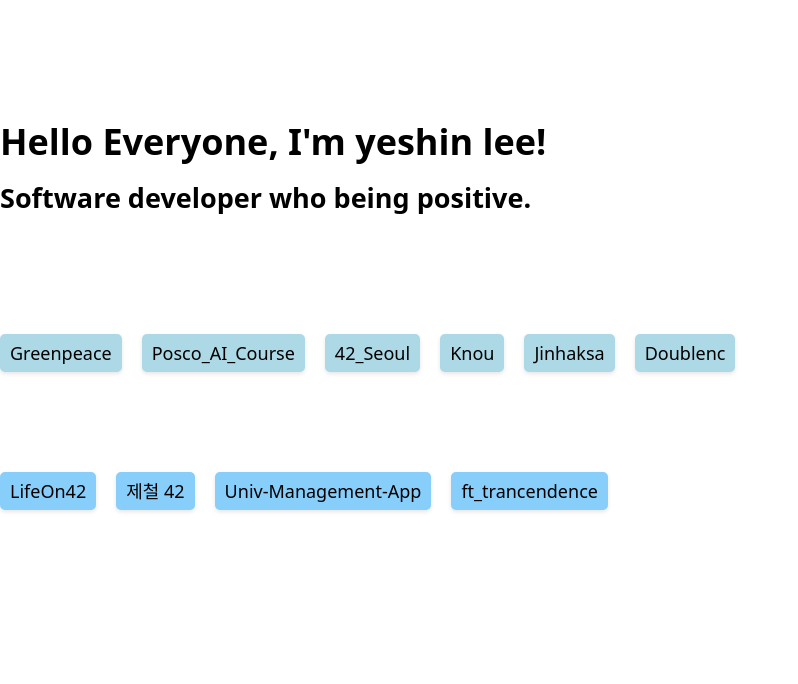
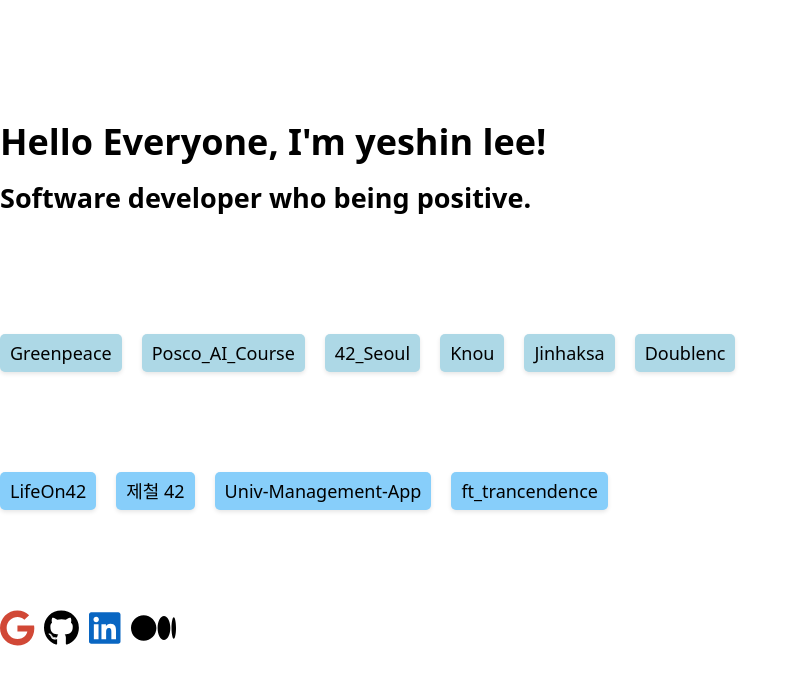
Before and after one commit to yeslee-v/personal_homepage, a Next.js app: page / in a window 1280 px wide. Shown: the top 684 px of the page, without its empty margins (0-798 px from the left). Built offline with nearby package versions, Linux system fonts and the light colour scheme.

Commit message:
Add Contacts

```diff
--- a/app/(home)/page.tsx
+++ b/app/(home)/page.tsx
@@ -1,6 +1,7 @@
 import { Metadata } from "next";
 import Career from "../../components/career";
 import Projects from "../../components/projects";
+import Contacts from "../../components/contacts";
 
 export const metadata: Metadata = {
   title: "Home",
@@ -13,6 +14,7 @@
       <h2>Software developer who being positive.</h2>
       <Career />
       <Projects />
+      <Contacts />
     </div>
   );
 };
--- /dev/null
+++ b/app/constants.ts
@@ -0,0 +1,4 @@
+export const GMAIL = "yeslee5004@gmail.com";
+export const LINKEDIN_URL = "https://www.linkedin.com/in/yeshinlee/";
+export const MEDIUM_URL = "https://yeslee-v.medium.com/";
+export const GITHUB_URL = "https://github.com/yeslee-v";
--- a/app/layout.tsx
+++ b/app/layout.tsx
@@ -1,6 +1,10 @@
 import "../styles/global.css";
+import "@fortawesome/fontawesome-svg-core/styles.css";
 
 import { Metadata } from "next";
+import { config } from "@fortawesome/fontawesome-svg-core";
+
+config.autoAddCss = false;
 
 export const metadata: Metadata = {
   title: {
--- /dev/null
+++ b/components/contacts.tsx
@@ -0,0 +1,30 @@
+import styles from "../styles/contacts.module.css";
+import { FontAwesomeIcon } from "@fortawesome/react-fontawesome";
+import {
+  faGithub,
+  faLinkedin,
+  faMedium,
+  faGoogle,
+} from "@fortawesome/free-brands-svg-icons";
+import { GMAIL, LINKEDIN_URL, MEDIUM_URL, GITHUB_URL } from "../app/constants";
+
+const Contacts = () => {
+  return (
+    <div className={styles.contacts}>
+      <a href={`mailto:${GMAIL}`} target="_blank" rel="noopener noreferrer">
+        <FontAwesomeIcon icon={faGoogle} size="2x" color="#D14836" />
+      </a>
+      <a href={GITHUB_URL} target="_blank" rel="noopener noreferrer">
+        <FontAwesomeIcon icon={faGithub} size="2x" />
+      </a>
+      <a href={LINKEDIN_URL} target="_blank" rel="noopener noreferrer">
+        <FontAwesomeIcon icon={faLinkedin} size="2x" color="#0966C2" />
+      </a>
+      <a href={MEDIUM_URL} target="_blank" rel="noopener noreferrer">
+        <FontAwesomeIcon icon={faMedium} size="2x" />
+      </a>
+    </div>
+  );
+};
+
+export default Contacts;
--- /dev/null
+++ b/styles/contacts.module.css
@@ -0,0 +1,5 @@
+.contacts {
+  padding-top: 100px;
+  display: flex;
+  gap: 10px;
+}
```
